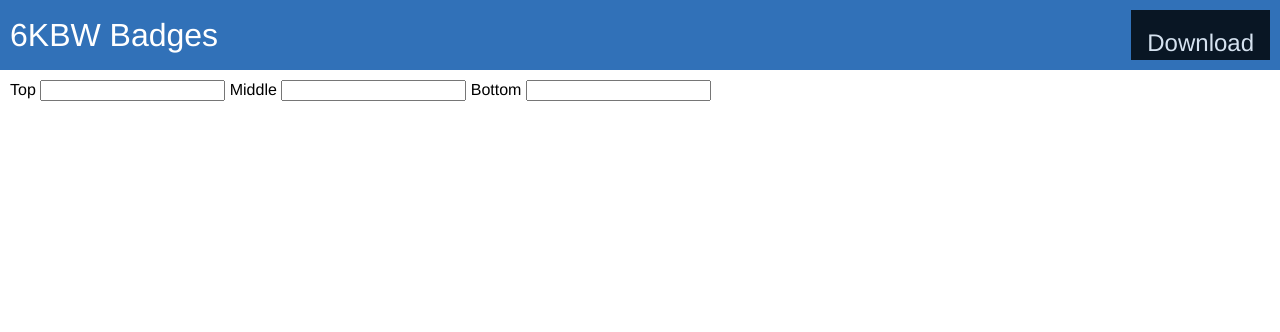
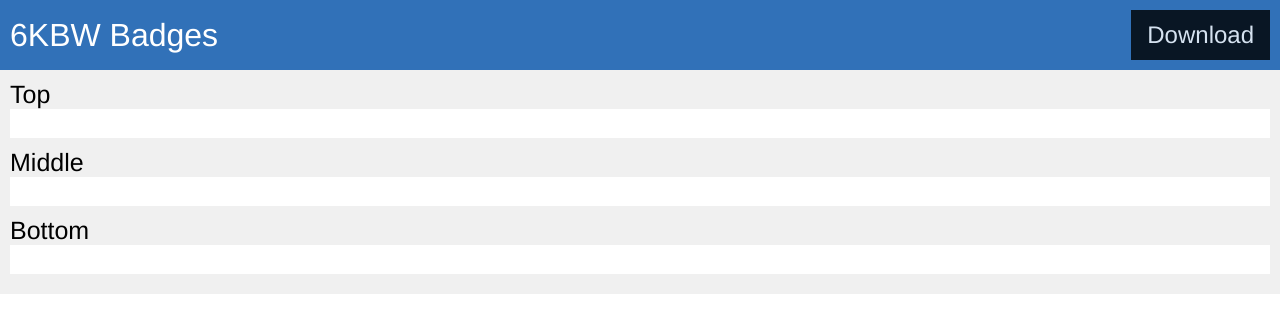
Before and after one commit to akash1810/6kbw-badge, a website built with Parcel: page src/index.html in a window 1280 px wide. Built offline with nearby package versions, Linux system fonts and the light colour scheme.

Commit message:
simple styles

```diff
--- a/src/main.css
+++ b/src/main.css
@@ -39,7 +39,7 @@ header h1 {
 
 a {
   display: inline;
-  padding: 8px 16px;
+  padding: 0 16px;
   text-decoration: none;
   background-color: #000;
   color: #fff;
@@ -48,13 +48,38 @@ a {
   line-height: 50px;
 }
 
+a:hover[href] {
+  background-color: #F0F0F0;
+  color: #000;
+}
+
 a:not([href]) {
   cursor: not-allowed;
   opacity: 0.8;
 }
 
-.container {
+form {
+  background-color: #F0F0F0;
   padding: var(--spacing);
+}
+
+label,
+input {
+  font-size: 25px;
+  display: block;
+}
+
+input {
+  margin-bottom: var(--spacing);
+  width: 100%;
+  border: 0;
+  padding: 0;
+}
+
+.content {
+  margin: 0 auto;
+  width: 500px;
+  padding-top: calc(var(--spacing) * 3);
 }
 
 canvas {
```
